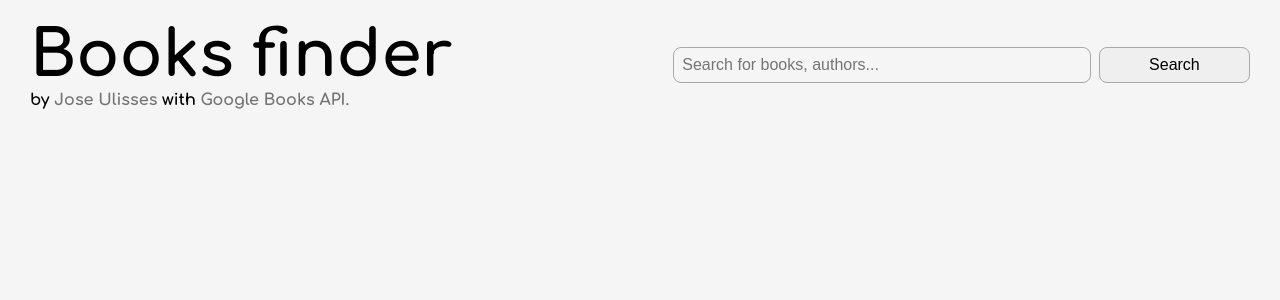
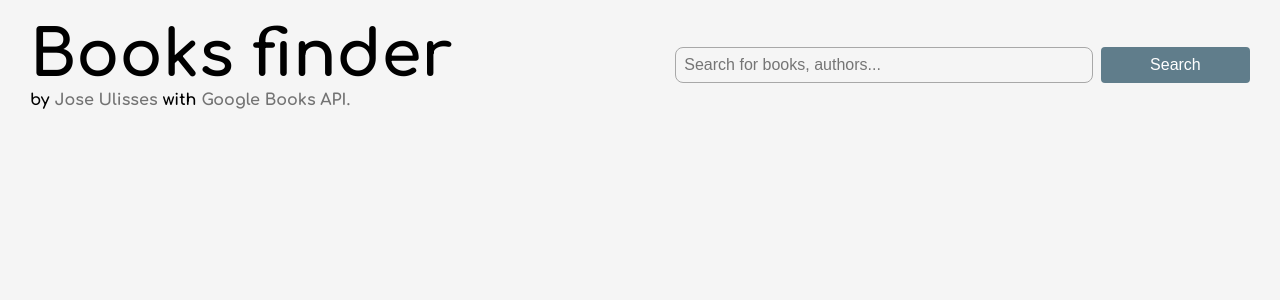
Before and after one commit to jos3s/booksfinder, a React (Create React App) app: page / in a window 1280 px wide. Shown: the top 300 px of the page. Built offline with nearby package versions, Linux system fonts and the light colour scheme.

Commit message:
Atualizando componentes

```diff
--- a/src/components/Button/index.jsx
+++ b/src/components/Button/index.jsx
@@ -1,10 +1,16 @@
 import P from 'prop-types';
 import * as Styled from './styles';
 
-export const Button = ({ children }) => {
-  return <Styled.Button>{children}</Styled.Button>;
+export const Button = ({ children, variant = 'outline', ...rest }) => {
+  return (
+    <Styled.Button variant={variant} {...rest}>
+      {children}
+    </Styled.Button>
+  );
 };
 
 Button.propTypes = {
   children: P.node.isRequired,
+  variant: P.string,
+  rest: P.object,
 };
--- a/src/components/Button/styles.js
+++ b/src/components/Button/styles.js
@@ -1,3 +1,22 @@
 import styled from 'styled-components';
+import { variant } from 'styled-system';
 
-export const Button = styled.button``;
+export const Button = styled.button`
+  ${variant({
+    scale: 'buttons',
+    variants: {
+      primary: {},
+      secondary: {},
+    },
+  })}
+
+  padding:${({ theme }) => theme.spacings.xsmall};
+  font-size: ${({ theme }) => theme.font.sizes.small};
+  border-radius: ${({ theme }) => theme.borders.sm};
+  cursor: pointer;
+  transition: all 0.3s ease-in-out;
+
+  &:hover {
+    filter: opacity(0.9);
+  }
+`;
--- a/src/components/GridCards/index.jsx
+++ b/src/components/GridCards/index.jsx
@@ -1,5 +1,5 @@
 import P from 'prop-types';
-import { Card } from '../Card';
+import { Book } from '../Book';
 import * as Styled from './styles';
 
 export const GridCards = ({ cards = [] }) => {
@@ -7,7 +7,7 @@ export const GridCards = ({ cards = [] }) => {
     <Styled.Container>
       <Styled.Grid>
         {cards.map((card) => (
-          <Card
+          <Book
             key={card.id}
             id={card.id}
             srcImg={card.srcImg}
@@ -24,5 +24,5 @@ export const GridCards = ({ cards = [] }) => {
 };
 
 GridCards.propTypes = {
-  cards: P.arrayOf(P.shape(Card.propTypes)),
+  cards: P.arrayOf(P.shape(Book.propTypes)),
 };
--- a/src/components/Header/index.jsx
+++ b/src/components/Header/index.jsx
@@ -1,15 +1,19 @@
 import P from 'prop-types';
+import * as Styled from './styles';
+import { Link as RRDLink } from 'react-router-dom';
+
 import { Heading } from '../Heading';
 import { Link } from '../Link';
-import * as Styled from './styles';
 
 export const Header = () => {
   return (
     <Styled.Container>
-      <Heading>Books finder</Heading>
+      <Heading>
+        <RRDLink to="/">Books finder</RRDLink>
+      </Heading>
       <Heading as="h2" size="xsmall">
-        by <Link href="https://github.com/jos3s">Jose Ulisses</Link> with{' '}
-        <Link href="https://developers.google.com/books/docs/overview">
+        by <Link link="https://github.com/jos3s">Jose Ulisses</Link> with{' '}
+        <Link link="https://developers.google.com/books/docs/overview">
           Google Books API.
         </Link>
       </Heading>
--- a/src/components/Heading/styles.js
+++ b/src/components/Heading/styles.js
@@ -26,6 +26,9 @@ const mediaFont = (theme) => css`
 `;
 
 export const Title = styled.h1`
+  display: flex;
+  align-items: center;
+  gap: 0.5rem;
   ${({ theme, size }) => css`
     ${titleSize[size](theme)}
   `}
--- a/src/components/Link/styles.js
+++ b/src/components/Link/styles.js
@@ -3,4 +3,13 @@ import styled from 'styled-components';
 export const Link = styled.a`
   text-decoration: none;
   color: ${({ theme }) => theme.colors.gray[600]};
+  transition: all 0.2s ease-in-out;
+
+  &:hover {
+    color: ${({ theme }) => theme.colors.blueGray};
+  }
+
+  &:visited {
+    color: ${({ theme }) => theme.colors.gray[600]};
+  }
 `;
--- a/src/components/Search/index.jsx
+++ b/src/components/Search/index.jsx
@@ -1,6 +1,7 @@
 import P from 'prop-types';
-import { Container } from '../Container';
 import * as Styled from './styles';
+
+import { Button } from '../Button';
 
 export const Search = ({ onSubmit, inputValue, onChange }) => {
   return (
@@ -12,7 +13,9 @@ export const Search = ({ onSubmit, inputValue, onChange }) => {
         value={inputValue}
         onChange={onChange}
       />
-      <Styled.Button type="submit">Search</Styled.Button>
+      <Button variant="primary" type="submit">
+        Search
+      </Button>
     </Styled.Form>
   );
 };
--- a/src/components/Search/styles.js
+++ b/src/components/Search/styles.js
@@ -1,4 +1,5 @@
 import styled from 'styled-components';
+import { Button } from '../Button/styles';
 
 export const Form = styled.form`
   display: flex;
@@ -9,6 +10,10 @@ export const Form = styled.form`
 
   @media (min-width: 500px) {
     flex-direction: row;
+  }
+
+  ${Button} {
+    flex: 1;
   }
 `;
 
@@ -32,18 +37,3 @@ export const Input = styled.input`
     border-color: ${({ theme }) => theme.colors.gray[600]};
   }
 `;
-
-export const Button = styled.button`
-  padding: ${({ theme }) => theme.spacings.xsmall};
-  font-size: ${({ theme }) => theme.font.sizes.small};
-  flex: 1;
-  border: 1px solid ${({ theme }) => theme.colors.gray[400]};
-  border-radius: ${({ theme }) => theme.borders.md};
-
-  cursor: pointer;
-  transition: all 0.3s ease-in-out;
-
-  &:hover {
-    background: ${({ theme }) => theme.colors.gray[50]};
-  }
-`;
```
